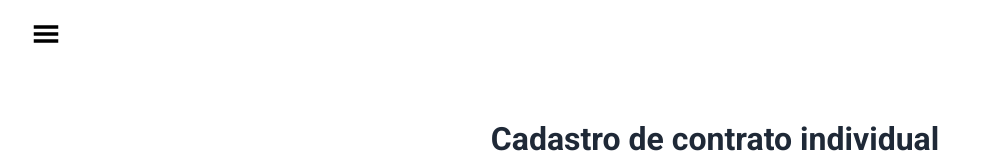
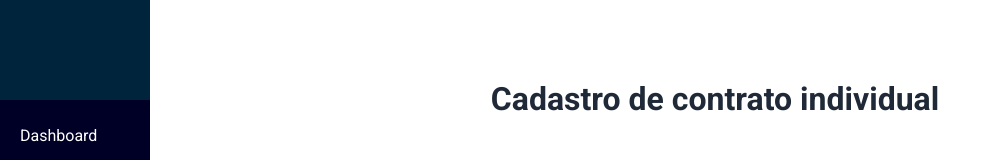
Before and after one commit to matheusg18/sogo-frontend-challenge, a React (Create React App) app: page /register/contract in a window 1280 px wide. Shown: the top 160 px of the page, without its empty margins (0-1002 px from the left). Built offline with nearby package versions, Linux system fonts and the light colour scheme.

Commit message:
fix: errors in style and mobile button

```diff
--- a/src/components/Navbar/index.tsx
+++ b/src/components/Navbar/index.tsx
@@ -9,13 +9,14 @@ function Navbar() {
   const [showNavbar, setShowNavbar] = useState(false);
 
   useEffect(() => {
-    if (window.innerWidth < 768) setCanShowMobileButton(true);
+    const handleShowMobileMenuButton = () => {
+      if (window.innerWidth < 768) setCanShowMobileButton(true);
+      else setCanShowMobileButton(false);
+    };
+
+    handleShowMobileMenuButton();
+    window.addEventListener('resize', handleShowMobileMenuButton);
   }, []);
-
-  window.addEventListener('resize', () => {
-    if (window.innerWidth < 768) setCanShowMobileButton(true);
-    else setCanShowMobileButton(false);
-  });
 
   return (
     <div className={`navbar ${canShowMobileButton && !showNavbar ? 'navbar--hidden' : ''}`}>
--- a/src/pages/RegisterContract/styles.scss
+++ b/src/pages/RegisterContract/styles.scss
@@ -6,7 +6,7 @@ $h2-font-color: #374151;
 .register-contract-page {
   width: fit-content;
   max-width: calc(80% - 150px);
-  margin: space(30) auto;
+  margin: space(20) auto;
 
   &__h1 {
     color: $h1-font-color;
```
